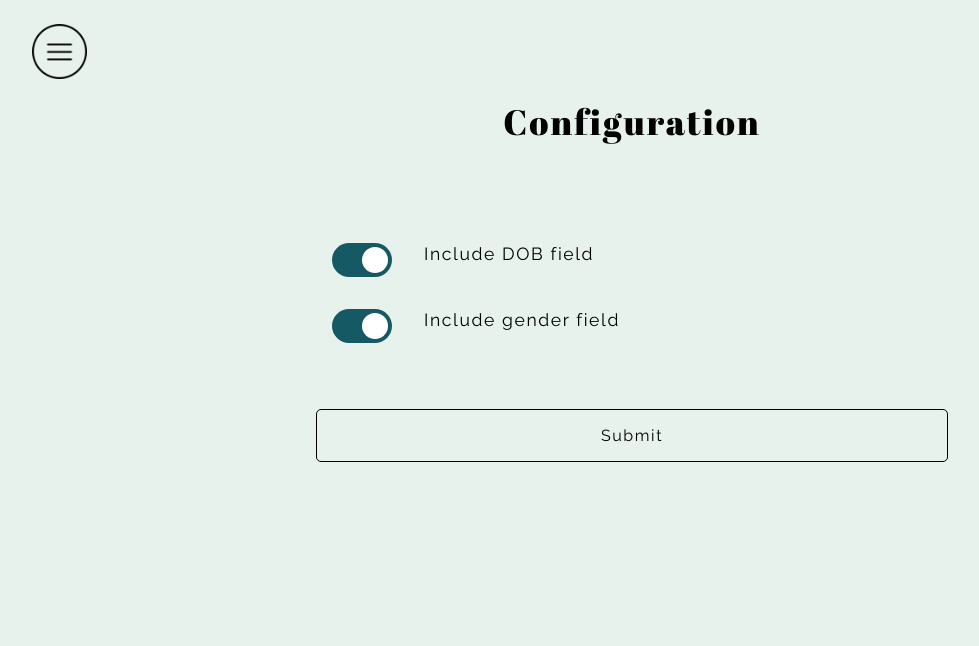
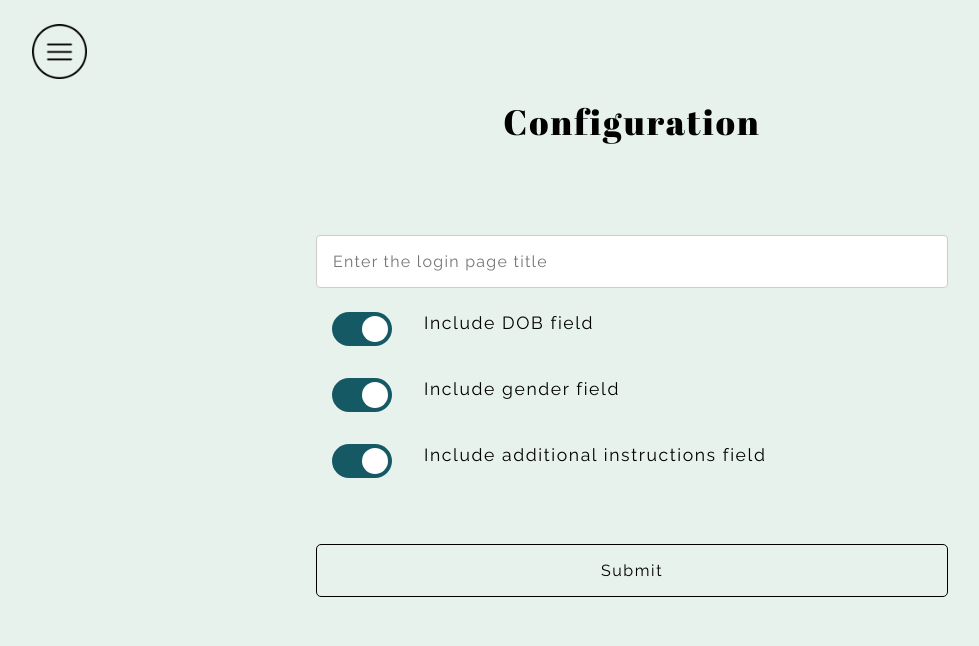
Before and after one commit to 3296Fall2020/projects-04-signin, a Flask app: page /config in a window 1280 px wide. Shown: the top 646 px of the page, without its empty margins (8-987 px from the left). Run offline with Flask 2, Linux system fonts and the light colour scheme; data comes from the database, SQL or seed files in the repository.

Commit message:
added display data

```diff
--- a/webapp/app.py
+++ b/webapp/app.py
@@ -8,15 +8,12 @@ from database.dbconn import *
 
 app = Flask(__name__)
 
-add_dob = False
-add_gender = False
-
 # HOME LOGIN PAGE
 @app.route('/')
 def home_page():
     config = get_config()
 
-    return render_template('index.html', add_dob = config.add_dob, add_gender = config.add_gender)
+    return render_template('index.html', add_dob = config.add_dob, add_gender = config.add_gender, add_instructions = config.add_instructions, title = config.title)
 
 # LOGIN FORM SUBMISSION
 @app.route('/', methods=['POST'])
@@ -24,17 +21,10 @@ def submit():
     config = get_config()
 
     # ininitalize login_info object
-    login = login_info(None, None, None, None, None, None, None)
+    login = login_info(None, None, None, None, None, None, None, None)
 
     # add login_time to the login_info object
-    current_time = datetime.datetime.now()
-    hour = str(current_time.hour)
-    minute = str(current_time.minute)
-    month = str(current_time.month)
-    day = str(current_time.day)
-    year = str(current_time.year)
-    login_time = hour + ":" + minute + " " + month + "/" + day + "/" + year
-    login.login_time = login_time
+    login.login_time = get_current_time()
 
     # retrieve parameters from html form
 
@@ -55,44 +45,51 @@ def submit():
     if 'gender' in request.form:
         login.gender = request.form['gender']
 
+    # gender
+    if 'instructions' in request.form:
+        login.instructions = request.form['instructions']
+
     # add user input to the database
     submissionStatus = add_login(login)
 
     # return index html with parameters that show the form was submitted correctly
-    return render_template('index.html', submitted=True, submissionStatus = submissionStatus, add_dob = config.add_dob, add_gender = config.add_gender)
+    return render_template('index.html', submitted=True, submissionStatus = submissionStatus, add_dob = config.add_dob, add_gender = config.add_gender, add_instructions = config.add_instructions, title = config.title)
 
 # CONFIG PAGE
 @app.route('/config')
 def config_page():
     config = get_config()
 
-    return render_template('config.html', add_dob = config.add_dob, add_gender = config.add_gender)
+    return render_template('config.html', add_dob = config.add_dob, add_gender = config.add_gender, add_instructions = config.add_instructions, title = config.title)
 
 # CONFIG FORM SUBMISSION PAGE
 @app.route('/config', methods=['POST'])
 def config_page_submit():
-    global add_gender
-    global add_dob
 
     # ininitalize config info object
-    config_data = config_info(None, None, None)
+    config_data = config_info(None, None, None, None, None)
 
+    # gender
     if 'add_gender' in request.form:
-        add_gender = True
         config_data.add_gender = 'on'
-    else:
-        add_gender = False
 
+    # dob
     if 'add_dob' in request.form:
-        add_dob = True
         config_data.add_dob = 'on'
-    else:
-        add_dob = False
+
+    # additional instructions
+    if 'add_instructions' in request.form:
+        config_data.add_instructions = 'on'
+
+    # title
+    config_data.title = request.form["title"]
 
     # add config to the database
-    add_config(config_data)
+    submissionStatus = add_config(config_data)
 
-    return render_template('config.html', add_dob = add_dob, add_gender = add_gender)
+    config = get_config()
+
+    return render_template('config.html', add_dob = config.add_dob, add_gender = config.add_gender, add_instructions = config.add_instructions, title = config.title, submissionStatus = submissionStatus)
 
 # DATA DISPLAY PAGE
 @app.route('/data')
--- a/webapp/database/dbconn.py
+++ b/webapp/database/dbconn.py
@@ -1,5 +1,6 @@
 import sqlite3
 from database.models.info_model import *
+import datetime
 
 DB = "database/logins.db"
 
@@ -7,9 +8,9 @@ def add_login(login):
     con = sqlite3.connect(DB)
     c = con.cursor()
     # create tuple to insert into database
-    insert_data = (login.first_name, login.last_name, login.gender, login.dob, login.login_time, login.reason)
+    insert_data = (login.first_name, login.last_name, login.gender, login.dob, login.login_time, login.reason, login.instructions)
     # insert data
-    c.execute('INSERT INTO logins (first_name, last_name, gender, dob, login_time, reason) VALUES (?,?,?,?,?,?)', insert_data)
+    c.execute('INSERT INTO logins (first_name, last_name, gender, dob, login_time, reason, instructions) VALUES (?,?,?,?,?,?,?)', insert_data)
     con.commit()
     con.close()
     return True
@@ -24,15 +25,15 @@ def get_login():
     return login_data
 
 def get_login_fields():
-    fields = ["ID", "First Name", "Last Name", "Gender", "Date of Birth", "Login Time", "Reason for Visit"]
+    fields = ["ID", "First Name", "Last Name", "Gender", "Date of Birth", "Login Time", "Reason for Visit", "Additional Instructions"]
     return fields
 
 def add_config(config):
     con = sqlite3.connect(DB)
     c = con.cursor()
-    insert_data = (config.add_dob, config.add_gender)
+    insert_data = (config.add_dob, config.add_gender, config.add_instructions, config.title)
     #insert data
-    c.execute('UPDATE config SET add_dob = ?, add_gender = ? WHERE config_id = 1', insert_data)
+    c.execute('UPDATE config SET add_dob = ?, add_gender = ?, add_instructions = ?, title = ? WHERE config_id = 1', insert_data)
     con.commit()
     con.close()
     return True
@@ -44,17 +45,29 @@ def get_config():
 
     config_data = c.fetchone()
 
-    config = config_info(None, None, None)
+    config = config_info(None, None, None, None, None)
 
     # check if config is in the database
     if config_data is None:
-        c.execute("INSERT INTO config(add_dob, add_gender) VALUES ('on', 'on')")
+        c.execute("INSERT INTO config(add_dob, add_gender, add_instructions, title) VALUES ('on', 'on', 'on', 'Welcome')")
         con.commit()
         config.confid_id = 1
         config.add_dob = 'on'
         config.add_gender = 'on'
+        config.add_instructions = 'on'
+        config.title = 'Welcome'
     else:
-        config.config_id, config.add_dob, config.add_gender = config_data
+        config.config_id, config.add_dob, config.add_gender, config.add_instructions, config.title = config_data
 
     con.close()
     return config
+
+def get_current_time():
+    current_time = datetime.datetime.now()
+    hour = str(current_time.hour)
+    minute = str(current_time.minute)
+    month = str(current_time.month)
+    day = str(current_time.day)
+    year = str(current_time.year)
+    login_time = hour + ":" + minute + " " + month + "/" + day + "/" + year
+    return login_time
--- a/webapp/database/models/info_model.py
+++ b/webapp/database/models/info_model.py
@@ -1,6 +1,6 @@
 class login_info():
 
-    def __init__(self, login_id, first_name, last_name, gender, dob, login_time, reason):
+    def __init__(self, login_id, first_name, last_name, gender, dob, login_time, reason, instructions):
         self.login_id = login_id
         self.first_name = first_name
         self.last_name = last_name
@@ -8,10 +8,13 @@ class login_info():
         self.dob = dob
         self.login_time = login_time
         self.reason = reason
+        self.instructions = instructions
 
 class config_info():
 
-    def __init__(self, config_id, add_dob, add_gender):
+    def __init__(self, config_id, add_dob, add_gender, add_instructions, title):
         self.config_id = config_id
         self.add_dob = add_dob
         self.add_gender = add_gender
+        self.add_instructions = add_instructions
+        self.title = title
--- a/webapp/database/sql/create_tables.sql
+++ b/webapp/database/sql/create_tables.sql
@@ -5,11 +5,14 @@ CREATE TABLE IF NOT EXISTS logins (
     gender TEXT,
     dob TEXT,
     login_time TEXT,
-    reason TEXT NOT NULL
+    reason TEXT NOT NULL,
+    instructions TEXT
 );
 
 CREATE TABLE IF NOT EXISTS config (
     config_id INTEGER PRIMARY KEY,
     add_dob TEXT,
-    add_gender TEXT
+    add_gender TEXT,
+    add_instructions TEXT,
+    title TEXT
 );
--- a/webapp/static/config.css
+++ b/webapp/static/config.css
@@ -26,6 +26,17 @@ p {
     padding-top: 50px;
 }
 
+/* submission message styling */
+
+.submitted p {
+    width: 100%;
+    text-align: center;
+    font-family: 'Raleway', sans-serif;
+    letter-spacing: .1rem;
+    font-size: 1rem;
+    padding: 1rem 0;
+}
+
 
 /*
     by default, styles for mobile screen.
@@ -38,6 +49,21 @@ p {
         margin: auto;
     }
 
+}
+
+/* title input styling */
+input[type=text] {
+    width: 100%;
+    padding: 1rem;
+    margin: .5rem 0;
+    display: inline-block;
+    border: 1px solid #ccc;
+    border-radius: 4px;
+    box-sizing: border-box;
+    font-size: 1rem;
+    font-family: 'Raleway', sans-serif;
+    letter-spacing: .08rem;
+    background-color: white;
 }
 
 /* switch styling */
--- a/webapp/templates/config.html
+++ b/webapp/templates/config.html
@@ -32,6 +32,8 @@
             <!-- this is the submission form that's sent back to app.py -->
             <form action="/config" method="POST">
 
+                <input type="text" name="title" placeholder="Enter the login page title" required>
+
                 <div class = switchContainer>
                     <label class="switch">
 
@@ -60,10 +62,33 @@
                     <label for="add_gender" class="textLabel">Include gender field</label>
                 </div>
 
+                <div class = switchContainer>
+                    <label class="switch">
+
+                        {% if add_instructions %}
+                            <input type="checkbox" id = "add_instructions" name="add_instructions" checked>
+                        {% else %}
+                            <input type="checkbox" id = "add_instructions" name="add_instructions">
+                        {% endif %}
+
+                        <span class="slider round"></span>
+                    </label>
+                    <label for="add_instructions" class="textLabel">Include additional instructions field</label>
+                </div>
+
                 <input type="submit" value="Submit">
 
             </form>
+            <!-- END FORM -->
 
+            <!-- display submission message -->
+            <div class="submitted">
+                {% if submissionStatus %}
+                <p>
+                    Submitted!
+                </p>
+                {% endif %}
+            </div>
         </div>
     </body>
 
```
Also changed, not shown: webapp/docs/database.md (+3 -0 lines), webapp/static/style.css (+7 -2 lines), webapp/templates/index.html (+14 -5 lines).
